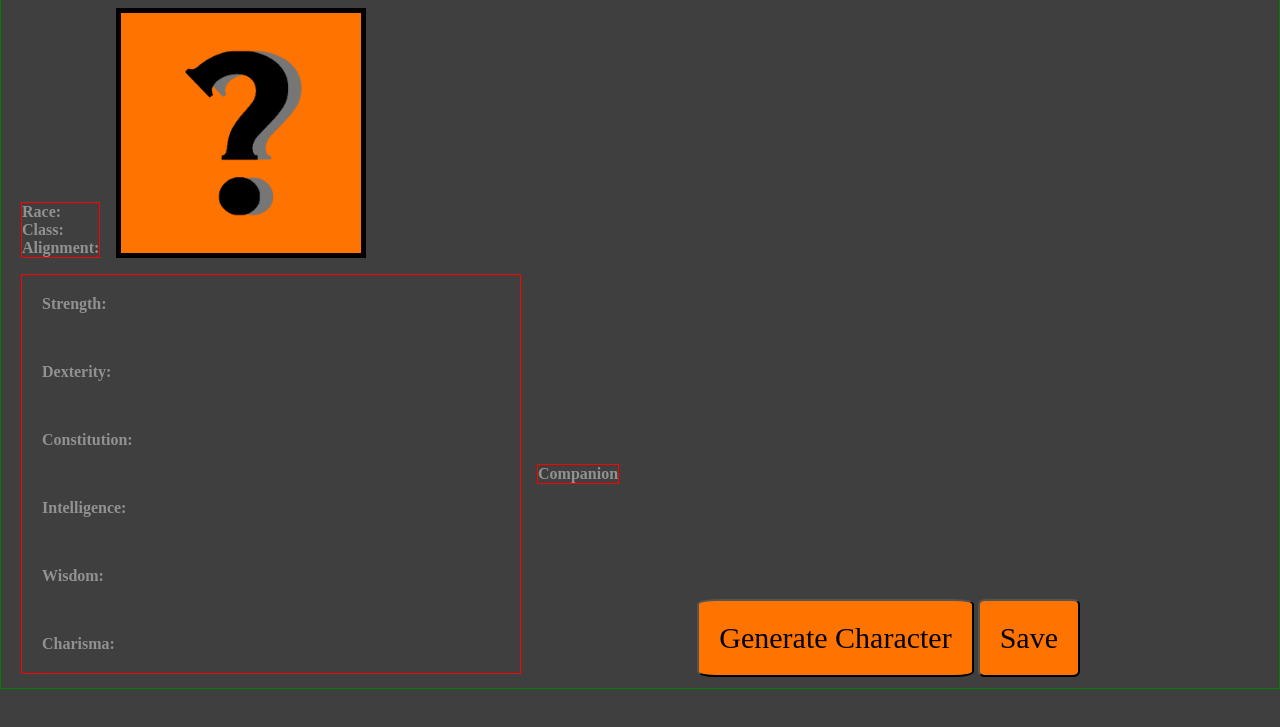
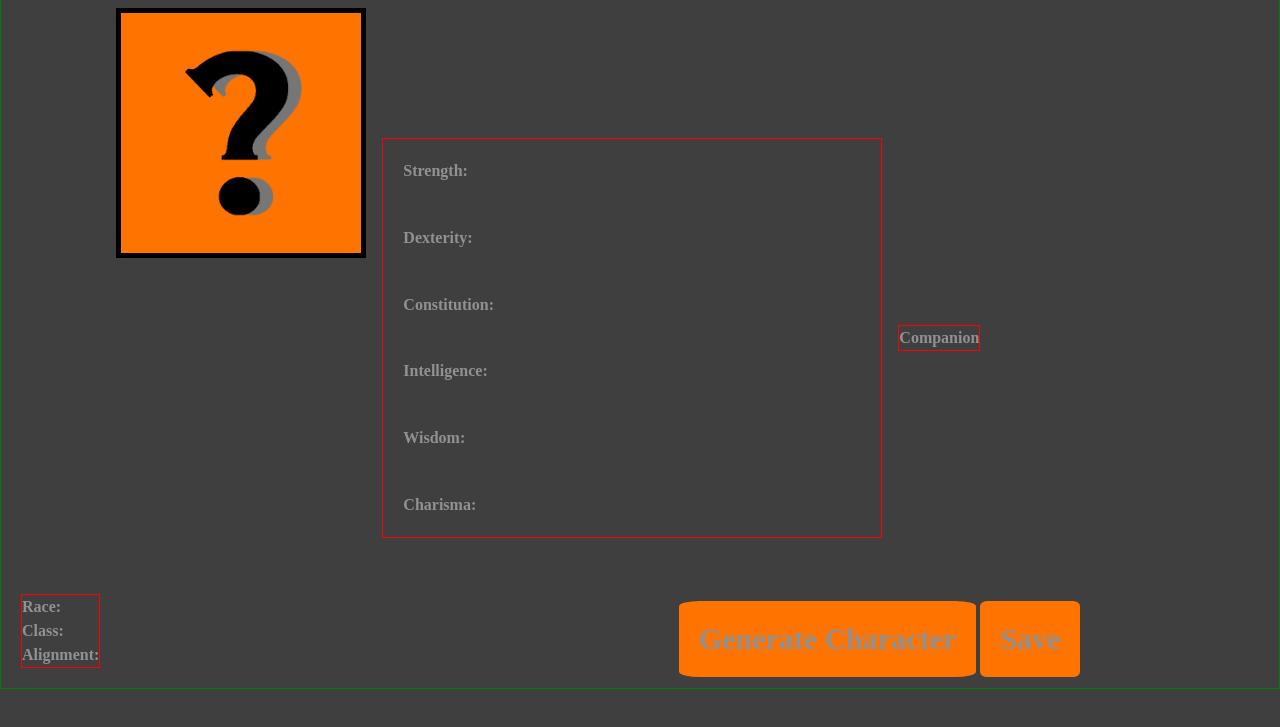
Before and after one commit to TheTrueGameBreaker/DND-Character-Generator, a website: page index.html in a window 1280 px wide. Shown: the part 73-800 px from the top of the page. Drawn offline with nearby package versions, Linux system fonts and the light colour scheme; a web font is replaced by a local one.

Commit message:
installed tailwind and playing around

```diff
--- a/assets/css/style.css
+++ b/assets/css/style.css
@@ -1,4 +1,5 @@
 @import url('https://fonts.googleapis.com/css2?family=Macondo&display=swap');
+
 
 *{
     box-sizing: border-box;
@@ -115,8 +116,8 @@ header, .saved {
     border: 1px solid red;
     align-self: center;
 }
-.container-Buttons {
-    position: fixed;;
+#container-Buttons {
+    position: fixed;
     bottom: 50px;
     right: 200px;
 
@@ -130,3 +131,7 @@ header, .saved {
 
 
 }
+
+@tailwind base;
+@tailwind components;
+@tailwind utilities;
--- a/index.html
+++ b/index.html
@@ -7,6 +7,7 @@
     <link rel="stylesheet" href="./assets/css/style.css">
     <title>Random Character Generator</title>
     <link rel="icon" type="image/x-icon" href="./assets/Images/icons8-dungeons-and-dragons-48.png">
+    <script src="https://cdn.tailwindcss.com"></script>
 </head>
 <body>
     <header class="header">
@@ -35,9 +36,9 @@
     <div class="container-companion">
         <p id="companion">Companion</p>
     </div>
-    <div class="container-Buttons">
-        <button class="btn" id="Gen-Btn">Generate Character</button>
-        <button class="btn" id="Save-Btn">Save</button>
+    <div id="container-Buttons">
+        <button class="btn text-3xl" id="Gen-Btn">Generate Character</button>
+        <button class="btn text-3xl" id="Save-Btn">Save</button>
     </div>
 
     <script src="./assets/javascript/script.js"></script>
--- a/tailwind.config.js
+++ b/tailwind.config.js
@@ -1,6 +1,6 @@
 /** @type {import('tailwindcss').Config} */
 module.exports = {
-  content: [],
+  content: ["./src/**/*.{html,js}"],
   theme: {
     extend: {},
   },
```
